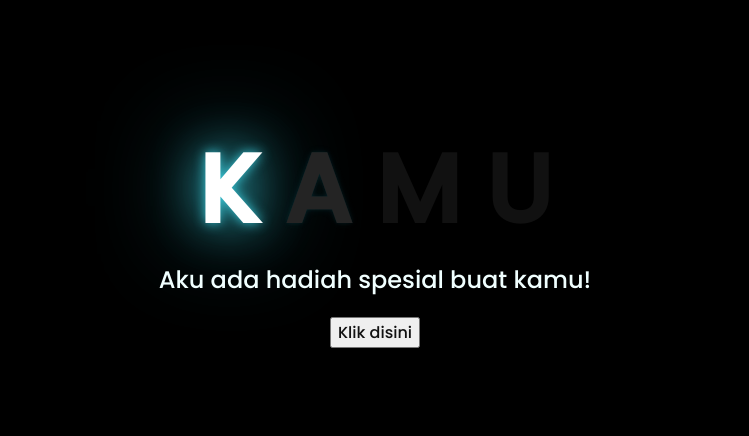
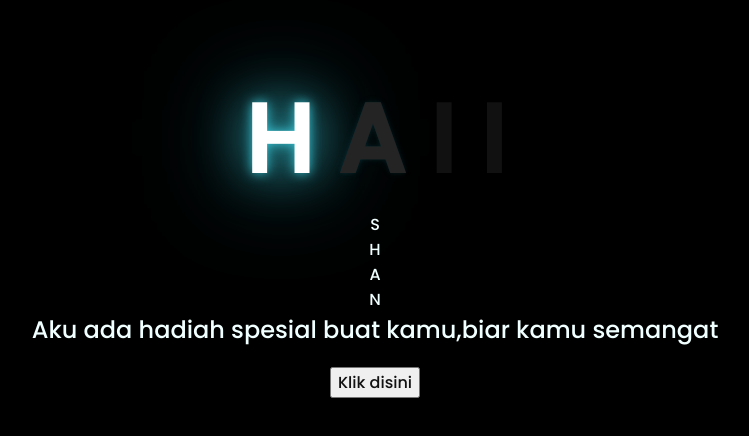
Before and after one commit to abdullllmalikkk/abdulmalik, a plain HTML site: page index.html in a window 1280 px wide. Shown: the part 176-612 px from the top of the page, without its empty margins (273-1022 px from the left). Drawn offline with Linux system fonts and the light colour scheme.

Commit message:
Update index.html

```diff
--- a/index.html
+++ b/index.html
@@ -11,14 +11,19 @@
 <body>
     <div class="greetings">
     <!-- silahkan menambah kata sesuai keinginan dengan <span>text...</span -->
-        <span>K</span>
+        <span>H</span>
         <span>A</span>
-        <span>M</span>
-        <span>U</span>
+        <span>I</span>
+        <span>I</span>
+          </div>
+        <span>S</span>
+        <span>H</span>
+        <span>A</span>
+        <span>N</span>
     </div>
 
     <div class="description">
-        <span>Aku ada hadiah spesial buat kamu!</span>
+        <span>Aku ada hadiah spesial buat kamu,biar kamu semangat</span>
     </div>
     <div class="button">
         <button>
```
